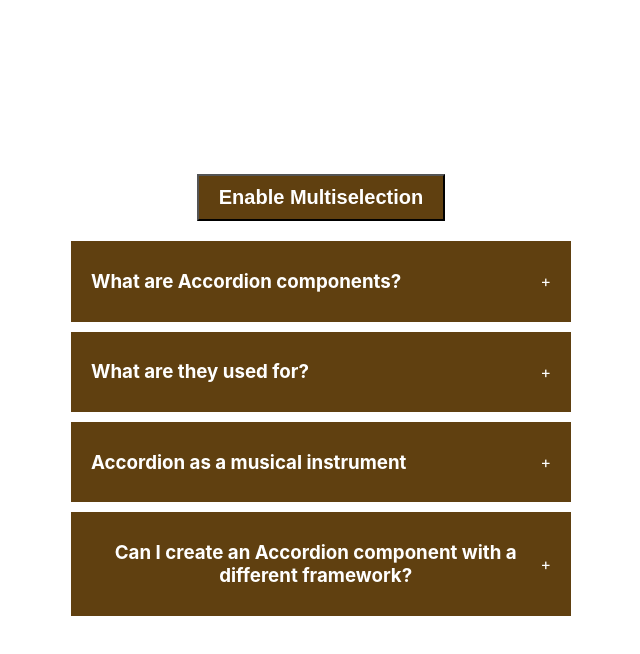
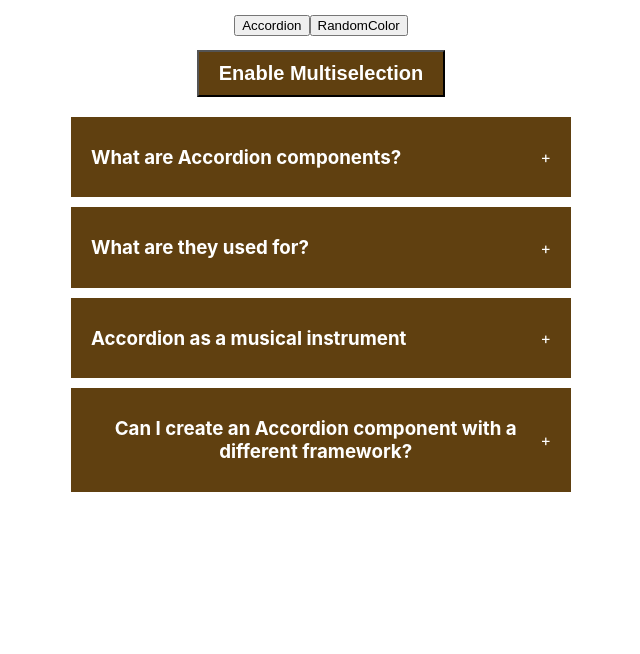
Before and after one commit to parkourrunner/20-projects, a React (Create React App) app: page / in a window 1280 px wide. Shown: the top 654 px of the page, without its empty margins (319-959 px from the left). Built offline with nearby package versions, Linux system fonts and the light colour scheme.

Commit message:
Random color generator

```diff
--- a/src/App.css
+++ b/src/App.css
@@ -1,38 +1,11 @@
 .App {
   text-align: center;
 }
-
-.App-logo {
-  height: 40vmin;
-  pointer-events: none;
+.app-selector {
+  height: 50px;
+  display: flex;
+  flex-wrap: wrap;
+  justify-content: center;
+  align-items: center;
+  width: 100%;
 }
-
-@media (prefers-reduced-motion: no-preference) {
-  .App-logo {
-    animation: App-logo-spin infinite 20s linear;
-  }
-}
-
-.App-header {
-  background-color: #282c34;
-  min-height: 100vh;
-  display: flex;
-  flex-direction: column;
-  align-items: center;
-  justify-content: center;
-  font-size: calc(10px + 2vmin);
-  color: white;
-}
-
-.App-link {
-  color: #61dafb;
-}
-
-@keyframes App-logo-spin {
-  from {
-    transform: rotate(0deg);
-  }
-  to {
-    transform: rotate(360deg);
-  }
-}
--- a/src/App.js
+++ b/src/App.js
@@ -1,10 +1,17 @@
-import logo from './logo.svg';
 import './App.css';
 import Accordion from "./components/Accordion";
+import RandomColor from './components/random-color';
+import { useState } from 'react';
 function App() {
+  const [app, setApp] = useState("Accordion");
   return (
     <div className="App">
-      <Accordion/>
+      <div className='app-selector'>
+        <button onClick={() => setApp("Accordion")}>Accordion</button>
+        <button onClick={() => setApp("RandomColor")}>RandomColor</button>
+      </div>
+      {app === "Accordion" && <Accordion />}
+      {app === "RandomColor" && <RandomColor />}
     </div>
   );
 }
--- a/src/components/Accordion/styles.css
+++ b/src/components/Accordion/styles.css
@@ -1,6 +1,6 @@
 .wrapper {
   display: flex;
-  height: 100vh;
+  height: calc(100vh - 50x);
   width: 100vw;
   justify-content: center;
   align-items: center;
--- /dev/null
+++ b/src/components/random-color/index.jsx
@@ -0,0 +1,52 @@
+import { useCallback, useEffect, useState } from "react"
+
+function RandomColor() {
+    const [colorType, setColorType] = useState("hex");
+    const [color, setColor] = useState("#000000");
+
+    function randomNumber(length) {
+        return Math.floor(Math.random() * length);
+    }
+
+    const handleCreateColor = useCallback(() => {
+        let color = "";
+        if (colorType === "hex") {
+            const letters = '0123456789ABCDEF';
+            color = '#';
+            for (var i = 0; i < 6; i++) {
+                color += letters[randomNumber(16)];
+            }
+        } else if (colorType === "rgb") {
+            const r = randomNumber(256);
+            const b = randomNumber(256);
+            const g = randomNumber(256);
+            color = `rgba(${r},${g},${b},${Math.random().toFixed(1)})`;
+        }
+        setColor(color);
+    }, [colorType])
+    useEffect(() => {
+        handleCreateColor();
+    }, [colorType, handleCreateColor]);
+    return (
+        <div style={{
+            width: "100vw",
+            height: "calc(100vh - 50px)",
+            background: color,
+        }}>
+            <button onClick={() => setColorType("hex")}>Create HEX Color</button>
+            <button onClick={() => setColorType("rgb")}>Create RGB Color</button>
+            <div>
+                <button onClick={() => handleCreateColor()}>Generate Random Color</button>
+            </div>
+            <div style={{
+                marginTop: "30%",
+                fontSize: "50px",
+                fontWeight: "bold"
+            }}>
+                {colorType} {color}
+            </div>
+        </div>
+    )
+}
+
+export default RandomColor
```
